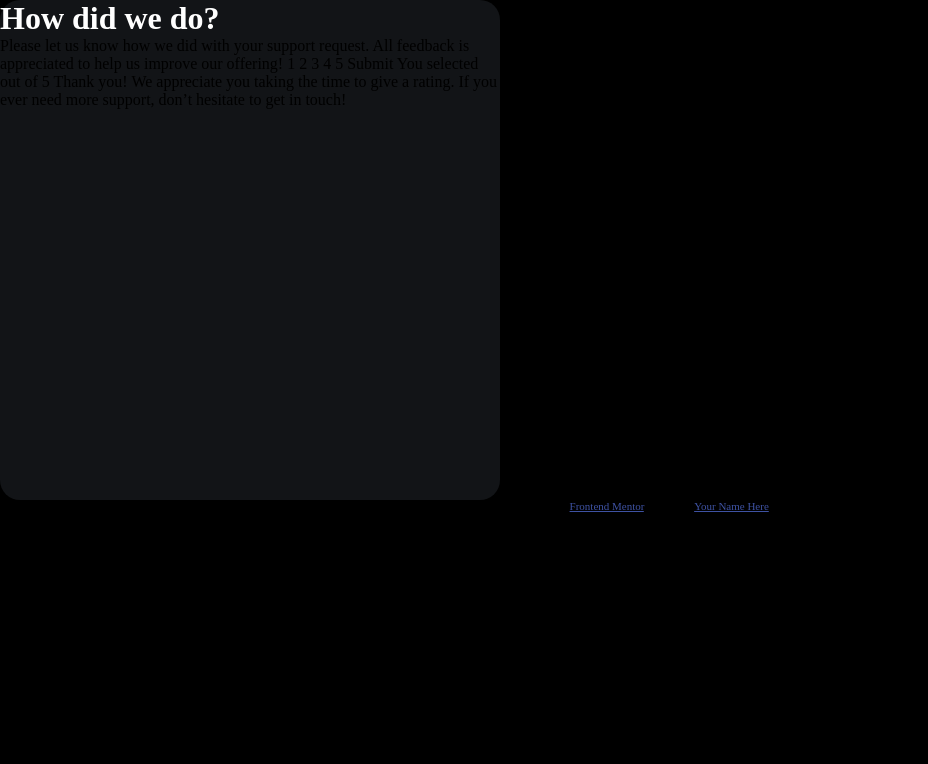
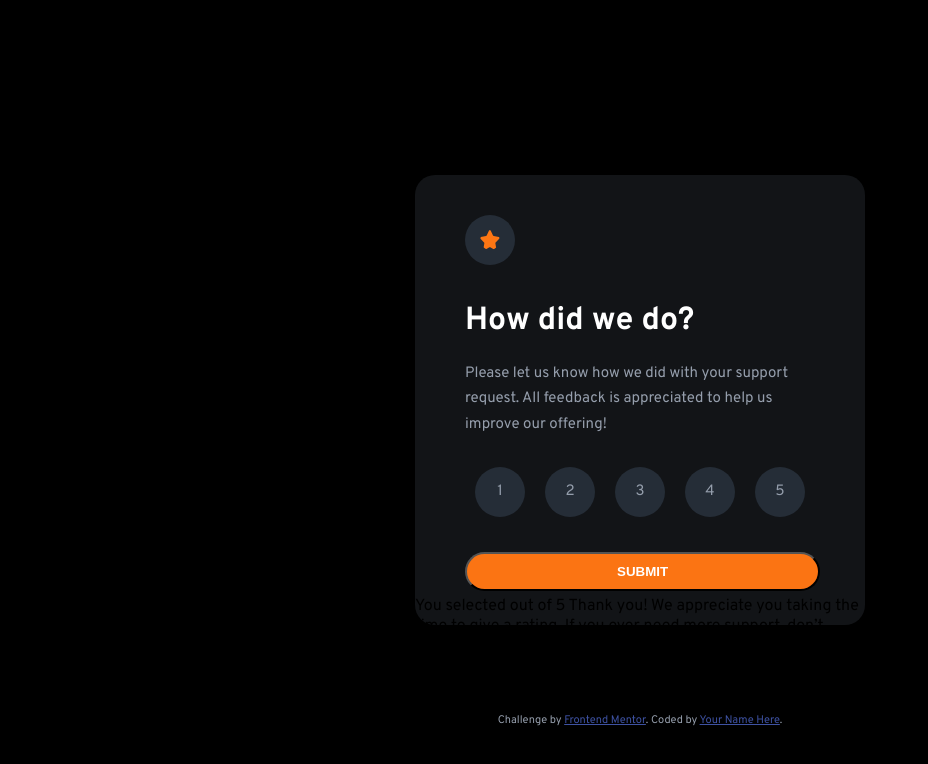
Before and after one commit to P-Gayle/interactive-rating, a plain HTML site: page index.html in a window 1280 px wide. Shown: the whole page, without its empty margins (0-928 px from the left). Drawn offline with Linux system fonts and the light colour scheme.

Commit message:
first card styled

```diff
--- a/index.html
+++ b/index.html
@@ -4,22 +4,34 @@
     <meta charset="UTF-8">
     <meta http-equiv="X-UA-Compatible" content="IE=edge">
     <meta name="viewport" content="width=device-width, initial-scale=1.0">
+    <link rel="preconnect" href="https://fonts.googleapis.com">
+    <link rel="preconnect" href="https://fonts.gstatic.com" crossorigin>
+    <link href="https://fonts.googleapis.com/css2?family=Overpass:wght@400;700&display=swap" rel="stylesheet">
     <link rel="stylesheet" href="style.css">
     <title>Frontend Mentor | Interactive rating component</title>
 </head>
 <body>
 
-  <div class="card">
+  <main class="card">
+
+    <img src="images/icon-star.svg" alt="star icon">
      <!-- Rating state start -->
 
   <h1>How did we do?</h1>
 
-  Please let us know how we did with your support request. All feedback is appreciated
+  <p class="feedback">Please let us know how we did with your support request. All feedback is appreciated
   to help us improve our offering!
+  </p>
 
-  1 2 3 4 5
+  <div class="number-container">
+    <div class="number">1</div>
+    <div class="number">2</div>
+    <div class="number">3</div>
+    <div class="number">4</div>
+    <div class="number">5</div>
+  </div>
 
-  Submit
+  <button type="button" class ="submit" onclick="">SUBMIT</button>
 
   <!-- Rating state end -->
 
@@ -34,7 +46,7 @@
 
   <!-- Thank you state end -->
 
-</div>
+</main>
   <div class="attribution">
     Challenge by <a href="https://www.frontendmentor.io?ref=challenge" target="_blank">Frontend Mentor</a>.
     Coded by <a href="#">Your Name Here</a>.
--- a/style.css
+++ b/style.css
@@ -5,35 +5,91 @@
 }
 
 body {
+    max-width: 1440px;
     background-color: black;
+    font-family: 'Overpass', sans-serif;
+}
+
+img {
+    background-color: hsl(213, 19%, 18%);
+    margin-left: 50px;
+    margin-top: 40px;
+    margin-bottom: 30px;
+    padding:15px;
+    border-radius: 50%;
+    height: 50px;
+    width: 50px;
+
 }
 
 .card {
-    height:500px;
-    width:500px;
+    height:450px;
+    width:450px;
     background-color: hsl(216, 12%, 8%);
     border-radius: 20px;
+    position: absolute;
+    top: 50%;
+    left: 50%;
+    margin-right: -50%;
+    transform: translate(-50%, -50%);
+
 }
 
 h1 {
     color: hsl(0, 0%, 100%);
+    margin-left: 50px;
+
 
 }
 
+.feedback {
+    color: hsl(217, 12%, 63%);
+    margin: 20px 50px;
+    line-height: 1.58rem;
+    font-size: 15px;
+}
+
+.number-container {
+    color: hsl(217, 12%, 63%);
+    max-width: 480px;
+    margin: 30px 50px;;
+    display: grid;
+    grid-template-columns: repeat(5, 1fr);
+
+}
+
+.number {
+    background-color: hsl(213, 19%, 18%);
+    padding:10px 10px;
+    border-radius: 50%;
+    display: flex;
+    align-items: center;
+    justify-content: center;
+    justify-self: center;
+    font-size: 15px;
+    height: 50px;
+    width: 50px;
+}
+
+.submit {
+    background-color: hsl(25, 97%, 53%);
+    margin: 5px 50px;
+    padding: 10px 150px;
+    border-radius: 20px;
+    color: hsl(0, 0%, 100%);
+    font-weight: 700;
+}
 
 
+.attribution {
+    font-size: 11px;
+    text-align: center;
+    position: absolute;
+    top: 90%;
+    left: 50%;
+    margin-right: -50%;
+    transform: translate(-50%, -50%);
+    color: hsl(217, 12%, 63%);
 
-
-
-
-
-
-
-
-
-
-
-
-
-.attribution { font-size: 11px; text-align: center; }
+}
 .attribution a { color: hsl(228, 45%, 44%); }
```
